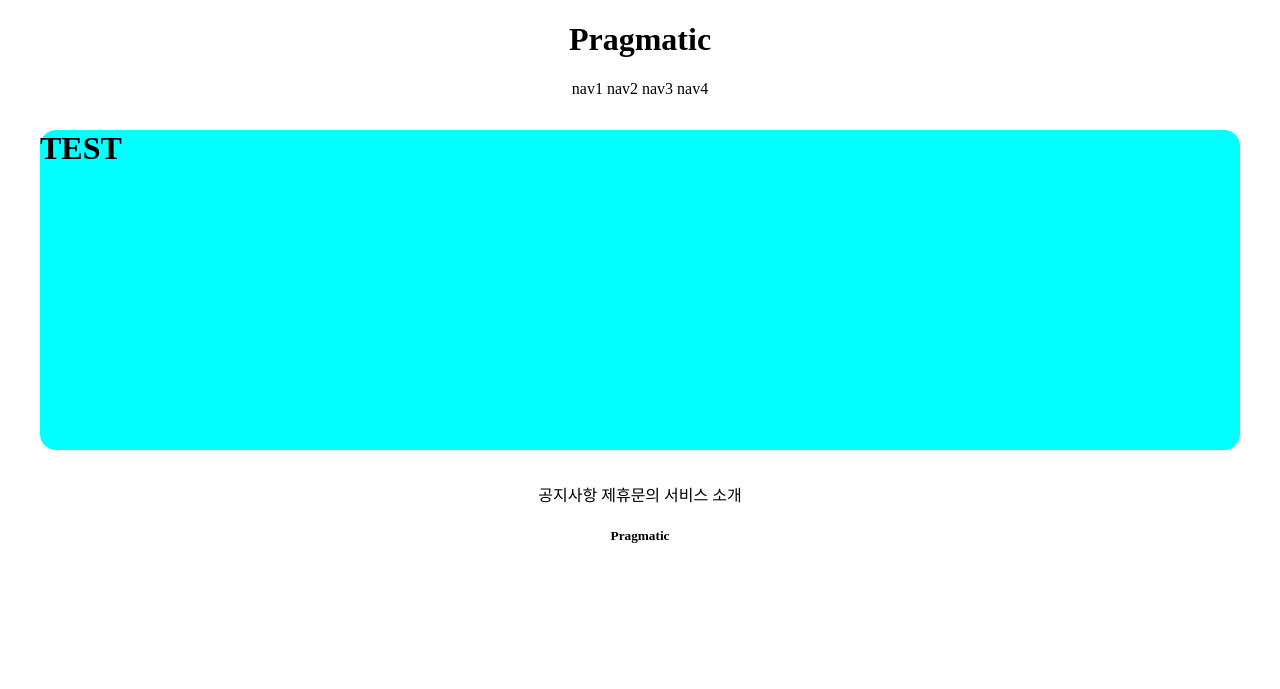
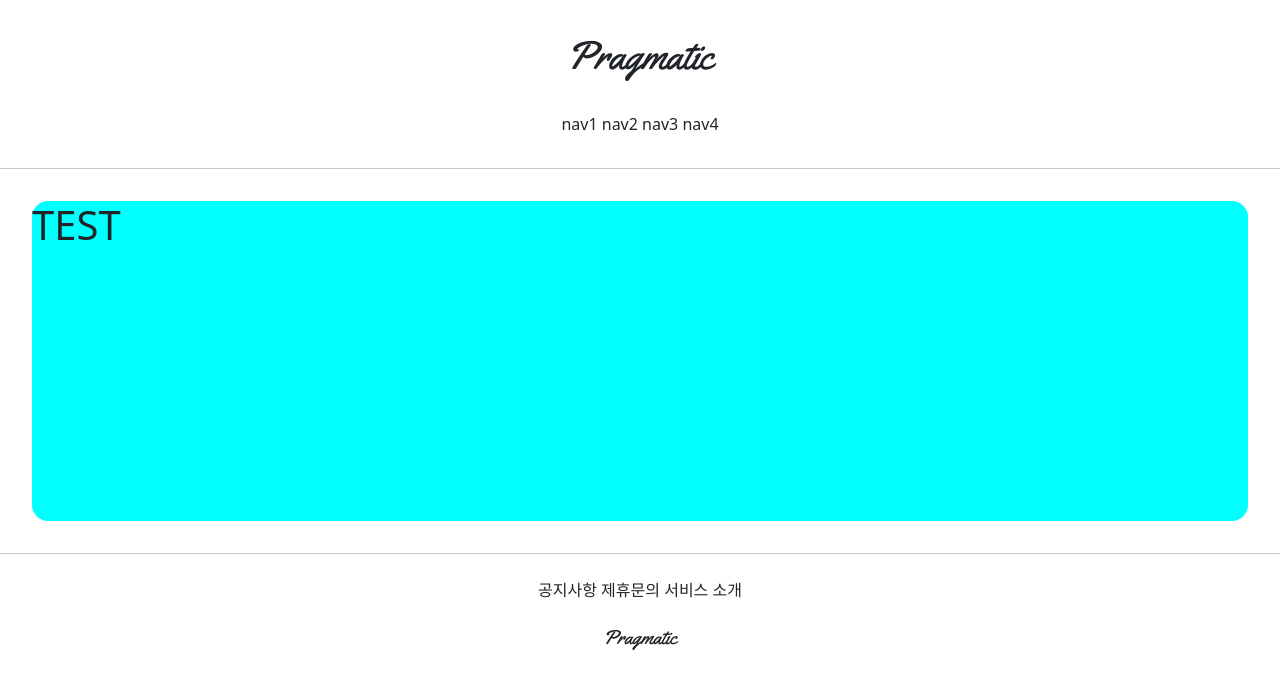
Before and after one commit to RYU339/gis_class4, a Django app: page /accounts/hello_world/ in a window 1280 px wide. Shown: the top 689 px of the page. Run offline with Django 3.2, Linux system fonts and the light colour scheme; parts of the project's set-up code (start-up, migrations or seed data) failed here and were passed over.

Commit message:
21.07.06 class 4 commit 3

```diff
--- a/templates/base.html
+++ b/templates/base.html
@@ -2,14 +2,19 @@
 <html lang="en">
 
 {% include 'head.html' %}
+{# 외부에서 가져오는 건 head에 넣기 #}
 
 <body>
 
 {% include 'header.html' %}
 
-{% block content %} #content라는 블럭 선언
+<hr>
+
+{% block content %}
+{#    content라는 블럭 선언#}
 {% endblock %}
 
+<hr>
 
 {% include 'footer.html' %}
 
--- a/templates/footer.html
+++ b/templates/footer.html
@@ -1,11 +1,12 @@
-<div style="text-align: center">
+<div style="text-align: center;">
 
-    <div>
+    <div style="margin-top: 1.5rem;">
         <span>공지사항</span>
         <span>제휴문의</span>
         <span>서비스 소개</span>
     </div>
-    <div>
+    <div style="margin: 1.5rem 0; font-family: 'Yellowtail', cursive;">
+    {#  만약 yellowtail이 적용이 안 되면 cursive로  #}
         <h5>Pragmatic</h5>
     </div>
 
--- a/templates/head.html
+++ b/templates/head.html
@@ -1,4 +1,15 @@
 <head>
+
     <meta charset="UTF-8">
     <title>Title</title>
+
+    {# bootstrap link #}
+    <link href="https://cdn.jsdelivr.net/npm/bootstrap@5.0.2/dist/css/bootstrap.min.css" rel="stylesheet" integrity="sha384-EVSTQN3/azprG1Anm3QDgpJLIm9Nao0Yz1ztcQTwFspd3yD65VohhpuuCOmLASjC" crossorigin="anonymous">
+
+
+    {#  Google Fonts link  #}
+    <link rel="preconnect" href="https://fonts.googleapis.com">
+    <link rel="preconnect" href="https://fonts.gstatic.com" crossorigin>
+    <link href="https://fonts.googleapis.com/css2?family=Yellowtail&display=swap" rel="stylesheet">
+
 </head>
--- a/templates/header.html
+++ b/templates/header.html
@@ -1,8 +1,9 @@
 <div style="text-align: center;">
-    <div>
+    <div style="margin: 2rem 0; font-family: 'Yellowtail', cursive;">
+    {#  2rem: 상하, 0: 좌우 여백#}
         <h1>Pragmatic</h1>
     </div>
-    <div>
+    <div style="margin-bottom: 2rem;">
         <span>nav1</span>
         <span>nav2</span>
         <span>nav3</span>
```
